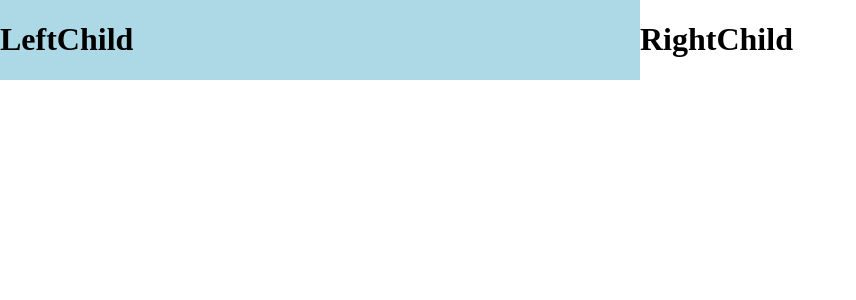
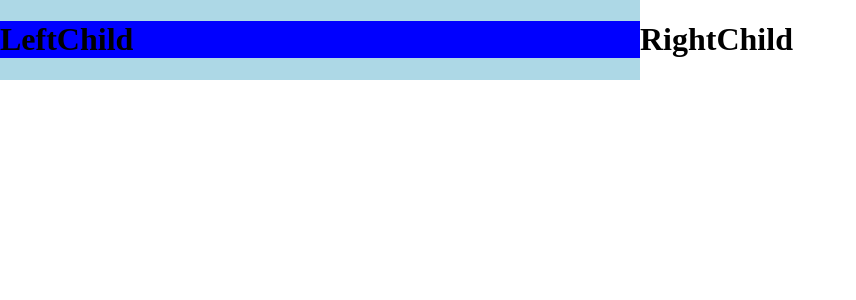
Before and after one commit to uwigem/uwigem.com, a Next.js app: page / in a window 1280 px wide. Shown: the top 300 px of the page, without its empty margins (0-856 px from the left). Built offline with nearby package versions, Linux system fonts and the light colour scheme.

Commit message:
Updated small thing on index.js

```diff
--- a/pages/index.js
+++ b/pages/index.js
@@ -1,11 +1,10 @@
 import SideBySideContent from '../components/SideBySideContent/SideBySideContent';
 import '../global_constants/Global_Styles.css';
-// const leftWidth = 500;
 //import Dubs from "../static/dubs.jpeg";
 
 class LeftChild extends React.Component {
     render() {
-        return <h1>LeftChild</h1>;
+        return <h1 style={{backgroundColor: "blue"}}>LeftChild</h1>;
     }
 };
 
```
